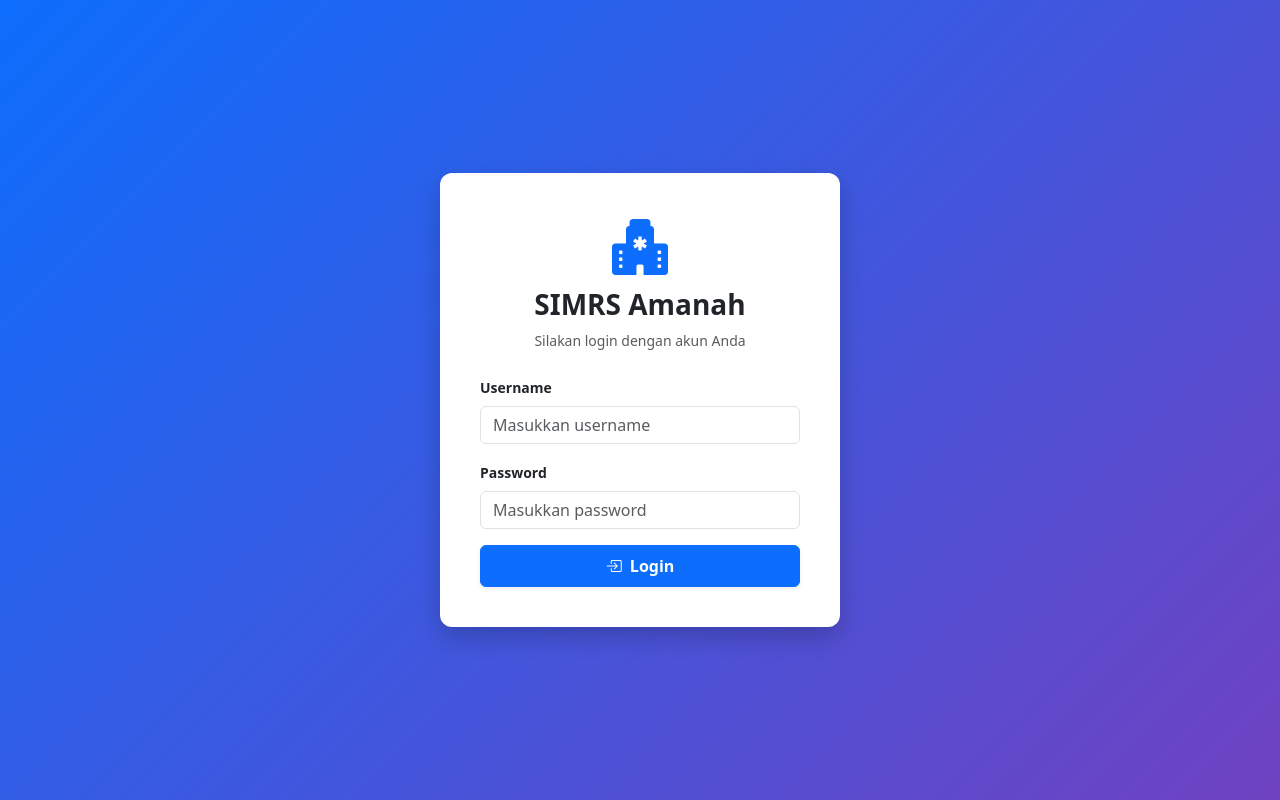
After one commit to aatataat/hospital_djangoProject, a Django app: page /login/ in a window 1280 px wide. The commit adds this page. Run offline with Django 5.2, Linux system fonts and the light colour scheme.

Commit message:
buat form login

```diff
--- a/core_hospital/settings.py
+++ b/core_hospital/settings.py
@@ -123,3 +123,5 @@ STATIC_URL = 'static/'
 # https://docs.djangoproject.com/en/5.2/ref/settings/#default-auto-field
 
 DEFAULT_AUTO_FIELD = 'django.db.models.BigAutoField'
+
+LOGIN_URL = 'login'
--- a/patients/urls.py
+++ b/patients/urls.py
@@ -6,6 +6,7 @@ from .views import (
     poliklinik_list, poliklinik_create,
     medical_record_list, medical_record_create,
     prescription_list, prescription_create,
+    CustomLoginView, LogoutView
 )
 
 urlpatterns = [
@@ -20,4 +21,6 @@ urlpatterns = [
     path('medical-records/add/', medical_record_create, name='medical_record_create'),
     path('prescriptions/', prescription_list, name='prescription_list'),
     path('prescriptions/add/', prescription_create, name='prescription_create'),
+    path('login/', CustomLoginView.as_view(), name='login'),
+    path('logout/', LogoutView.as_view(next_page='login'), name='logout'),
 ]
--- a/patients/views.py
+++ b/patients/views.py
@@ -1,3 +1,6 @@
+from django.contrib.auth.views import LoginView, LogoutView
+from django.urls import reverse_lazy
+from django.contrib.auth.decorators import login_required
 from django.shortcuts import get_object_or_404
 from django.shortcuts import redirect, render
 
@@ -125,3 +128,21 @@ def prescription_create(request):
 
     context = {'form': form}
     return render(request, 'patients/prescription_form.html', context)
+
+
+
+#---------------------------- Form Login --------------------------------------------------------
+
+# Custom Login View menggunakan Bootstrap
+class CustomLoginView(LoginView):
+    template_name = 'patients/login.html'
+    redirect_authenticated_user = True
+
+    def get_success_url(self):
+        return reverse_lazy('patient_list') # Setelah login sukses, diarahkan ke halaman data pasien
+
+@login_required(login_url='login')
+def patient_list(request):
+    patients = Patient.objects.all()
+    context = {'patients': patients}
+    return render(request, 'patients/patient_list.html', context)
--- /dev/null
+++ b/templates/patients/login.html
@@ -0,0 +1,61 @@
+<!DOCTYPE html>
+<html lang="id">
+<head>
+    <meta charset="UTF-8">
+    <meta name="viewport" content="width=device-width, initial-scale=1.0">
+    <title>Login SIMRS - Amanah Medical Centre</title>
+    <link href="https://cdn.jsdelivr.net/npm/bootstrap@5.3.0/dist/css/bootstrap.min.css" rel="stylesheet">
+    <link href="https://cdn.jsdelivr.net/npm/bootstrap-icons@1.10.5/font/bootstrap-icons.css" rel="stylesheet">
+    <style>
+        body {
+            background: linear-gradient(135deg, #0d6efd, #6f42c1);
+            height: 100vh;
+            display: flex;
+            align-items: center;
+            justify-content: center;
+        }
+        .login-card {
+            width: 100%;
+            max-width: 400px;
+            border: none;
+            border-radius: 12px;
+            box-shadow: 0 10px 25px rgba(0,0,0,0.2);
+        }
+    </style>
+</head>
+<body>
+    <div class="card login-card p-4">
+        <div class="card-body">
+            <div class="text-center mb-4">
+                <i class="bi bi-hospital-fill text-primary display-4"></i>
+                <h3 class="fw-bold mt-2">SIMRS Amanah</h3>
+                <p class="text-muted small">Silakan login dengan akun Anda</p>
+            </div>
+
+            <form method="POST">
+                {% csrf_token %}
+
+                {% if form.errors %}
+                <div class="alert alert-danger py-2 small">
+                    Username atau password yang Anda masukkan salah.
+                </div>
+                {% endif %}
+
+                <div class="mb-3">
+                    <label for="id_username" class="form-label small fw-bold">Username</label>
+                    <input type="text" name="username" class="form-control" id="id_username" required placeholder="Masukkan username">
+                </div>
+
+                <div class="mb-3">
+                    <label for="id_password" class="form-label small fw-bold">Password</label>
+                    <input type="password" name="password" class="form-control" id="id_password" required placeholder="Masukkan password">
+                </div>
+
+                <button type="submit" class="btn btn-primary w-100 py-2 fw-bold shadow-sm">
+                    <i class="bi bi-box-arrow-in-right me-1"></i> Login
+                </button>
+            </form>
+        </div>
+    </div>
+</body>
+</html>
```
Also changed, not shown: templates/base.html (+12 -4 lines).
